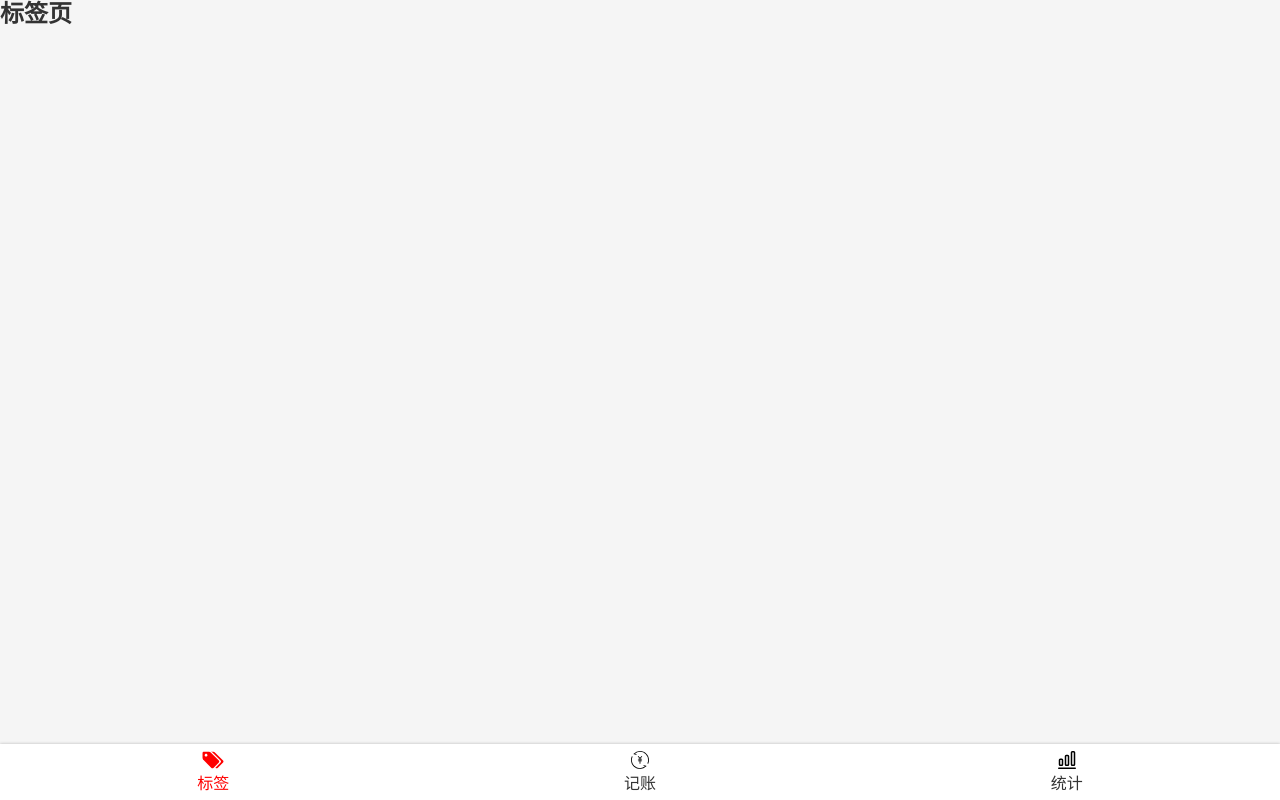
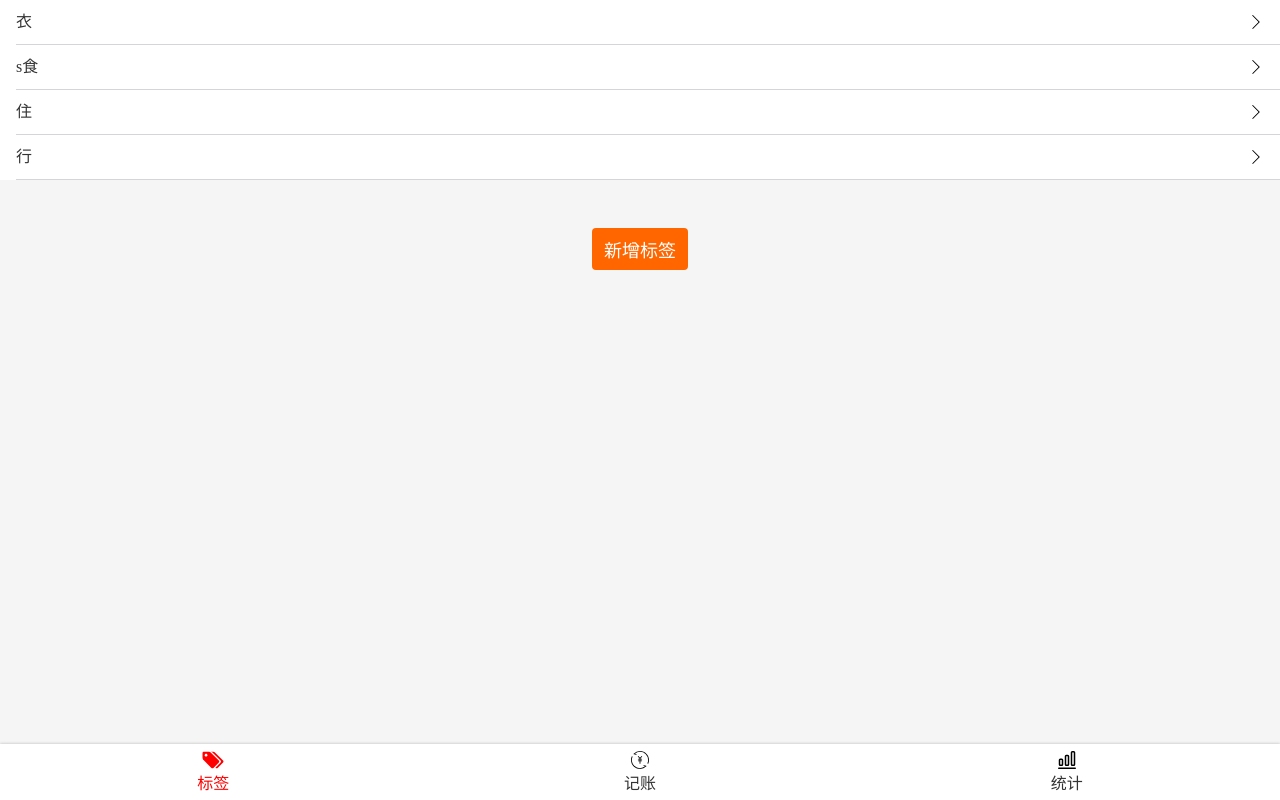
Before and after one commit to ljy123668/zhinong-money-react, a React app: page /tags in a window 1280 px wide. Built offline with nearby package versions, Linux system fonts and the light colour scheme.

Commit message:
完成tagList 样式

```diff
--- a/src/index.scss
+++ b/src/index.scss
@@ -29,8 +29,8 @@
     outline:none;
 }
 .icon{
-    width: 2em;
-    height: 2em;
+    width: 1em;
+    height: 1em;
     display: inline-block;
 }
 
@@ -39,3 +39,9 @@
     display: block;
     clear:both;
 }
+
+.oneLine{
+    white-space: nowrap;
+    overflow: hidden;
+    text-overflow: ellipsis;
+}
--- /dev/null
+++ b/src/useTags.tsx
@@ -0,0 +1,11 @@
+import { useState } from "react";
+
+const useTags = () => {
+    const [tags, setTags] = useState<string[]>(['衣', 's食', '住', '行'])
+    return {
+        tags,
+        setTags
+    }
+}
+
+export { useTags }
--- a/src/views/Money/TagSection.tsx
+++ b/src/views/Money/TagSection.tsx
@@ -1,5 +1,6 @@
 import styled from 'styled-components'
-import React, { useState } from "react";
+import React from "react";
+import { useTags } from 'useTags';
 
 const Wrapper = styled.section`
 background-color: #fff;
@@ -39,7 +40,7 @@
     onChange: (selected: string[]) => void
 }
 const TagsSection: React.FC<Props> = (props) => {
-    const [tags, setTags] = useState<string[]>(['衣', 's食', '住', '行'])
+    const { tags, setTags } = useTags()
 
     const selectedTags = props.value
     const onAddTag = () => {
--- a/src/views/Tags.tsx
+++ b/src/views/Tags.tsx
@@ -1,10 +1,61 @@
+import Layout from 'components/Layout'
 import React from "react";
-import Layout from 'components/Layout'
+import { useTags } from 'useTags';
+import styled from 'styled-components'
+import Icon from '../components/Icon'
+
+
+const TagList = styled.ol`
+    font-size:16px;
+    background-color: #fff;
+    > li{
+        border-bottom:1px solid #d5d5d9;
+        line-height:20px;
+        padding:12px 16px 12px 0;
+        margin-left:16px;
+        display:flex;
+        justify-content:space-between;
+        align-items:center;
+    }
+`
+const Button = styled.button`
+    font-size:18px;
+    border:none;
+    padding:8px 12px;
+    background-color:#f60;
+    border-radius:4px;
+    color:white;
+`
+const Center = styled.div`
+    display:flex;
+    justify-content:center;
+    align-items:center;
+    flex-direction:column;
+`
+const Space = styled.div`
+    height:16px;
+`
 
 function Tags() {
+    const { tags, setTags } = useTags()
+
     return (
         <Layout>
-            <h2>标签页</h2>
+            <TagList>
+                {tags.map(tag =>
+                    <li key={tag}>
+                        <span className="oneLine">{tag}</span>
+                        <Icon name="right" />
+                    </li>
+                )}
+            </TagList>
+            <Center>
+                <Space />
+                <Space />
+                <Space />
+                <Button>新增标签</Button>
+                <Space />
+            </Center>
         </Layout>
     );
 }
```
Also changed, not shown: 1 other file (tests, documents, lock files or other folders).
